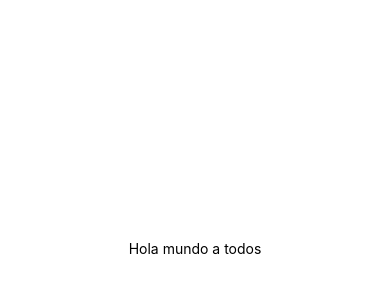
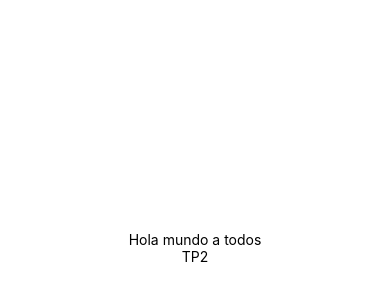
Before and after one commit to Estebanliss/MyApp, a React Native app: screen / in a window 390 px wide. Shown: the part 174-474 px from the top of the page. Built offline with nearby package versions, Linux system fonts and the light colour scheme.

Commit message:
fix: texto nuevo

```diff
--- a/App.js
+++ b/App.js
@@ -5,6 +5,7 @@ export default function App() {
   return (
     <View style={styles.container}>
       <Text>Hola mundo a todos</Text>
+      <Text>TP2</Text>
       <StatusBar style="auto" />
     </View>
   );
```
